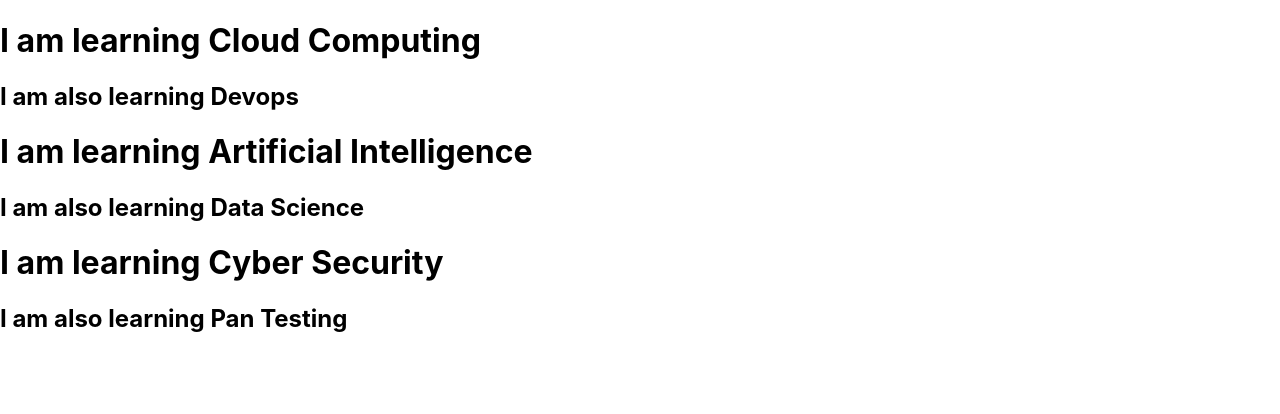
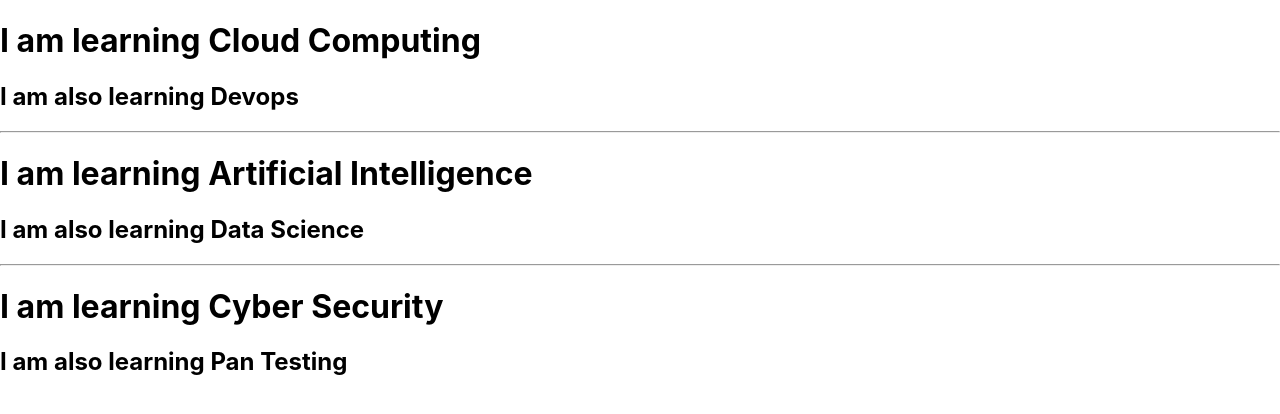
Before and after one commit to raeelhaider/reactapp1, a React (Create React App) app: page / in a window 1280 px wide. Shown: the top 414 px of the page. Built offline with nearby package versions, Linux system fonts and the light colour scheme.

Commit message:
update in technology.js

```diff
--- a/src/App.js
+++ b/src/App.js
@@ -9,7 +9,13 @@ function App() {
     <div>
 
       <Technology latest="Cloud Computing" latest2="Devops"/>
+
+      <hr/>
+
       <Technology latest="Artificial Intelligence" latest2="Data Science"/>
+
+      <hr/>
+
       <Technology latest="Cyber Security" latest2="Pan Testing"/>
 
     </div>
```
Also changed, not shown: 1 other file (tests, documents, lock files or other folders).
